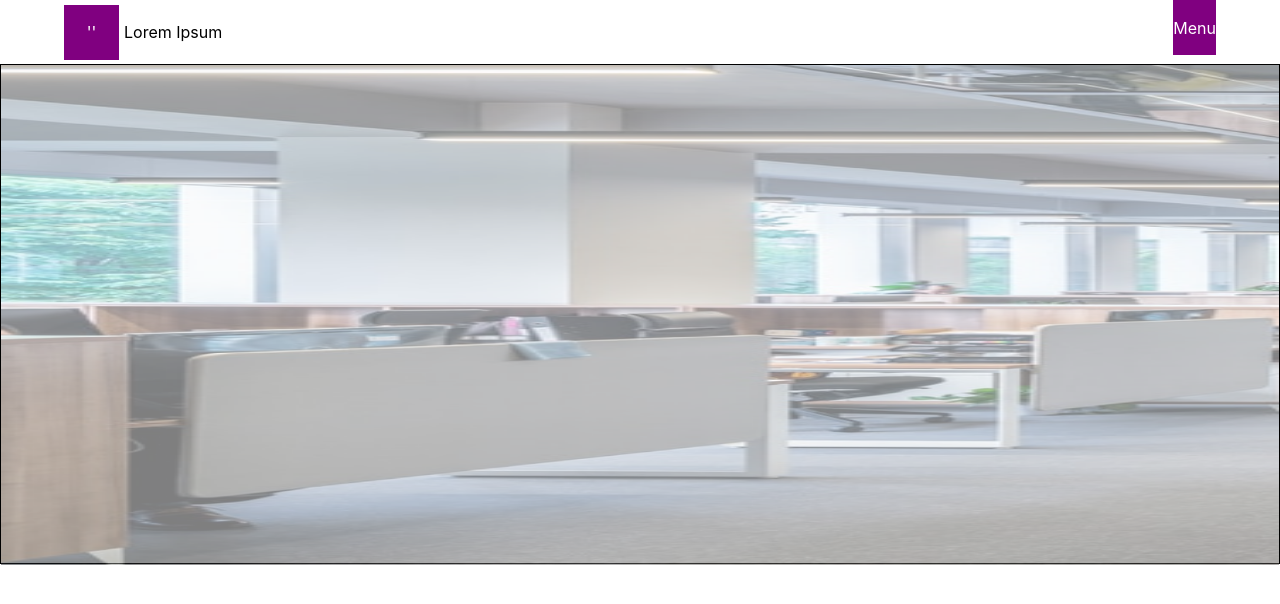
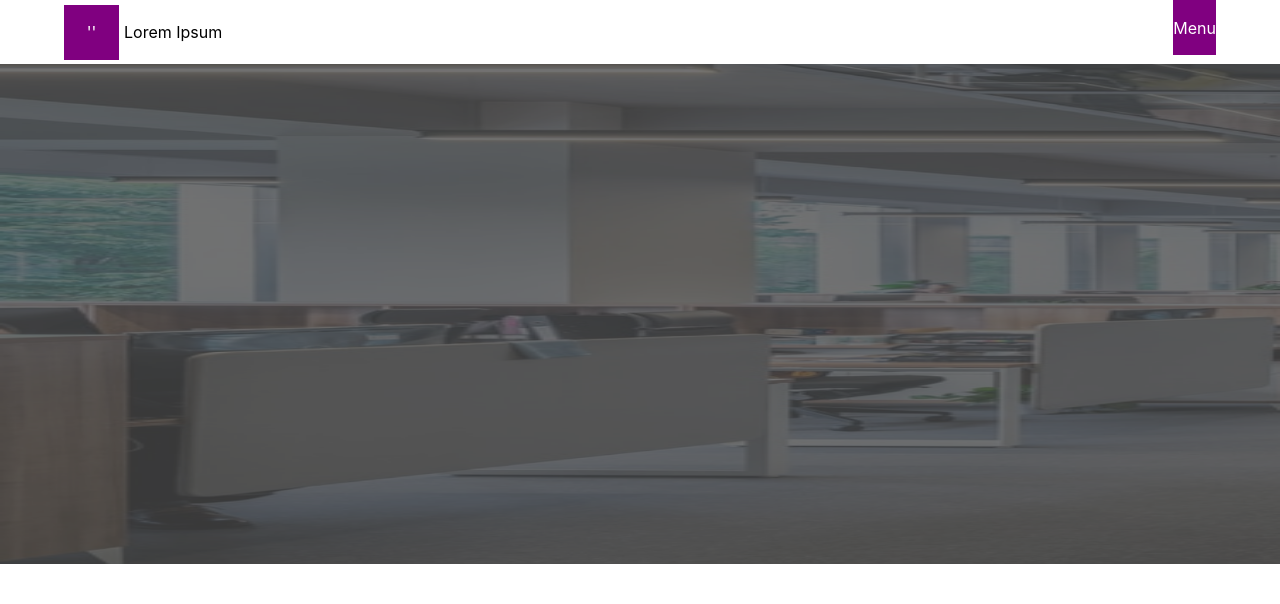
Before and after one commit to AlexandreTorrecilhas/lorem-ipsum-react, a React (Create React App) app: page / in a window 1280 px wide. Shown: the top 604 px of the page. Built offline with nearby package versions, Linux system fonts and the light colour scheme.

Commit message:
Foi adicionado um fundo para deixar a imagem um pouco mais escura

```diff
--- a/src/components/cabecalho/cabecalho.module.scss
+++ b/src/components/cabecalho/cabecalho.module.scss
@@ -9,8 +9,17 @@
     justify-content: center;
 }
 .imagemfundo{
+    position: relative;
     height: 500px;
-    border: 1px solid black;
+}
+.imagemfundo::after{
+    content: '';
+    position: absolute;
+    top: 0;
+    right: 0;
+    height: 100%;
+    width: 100%;
+    background-color: rgba(0, 0, 0, 0.550);
 }
 
 @media(max-width: 400px){
```
